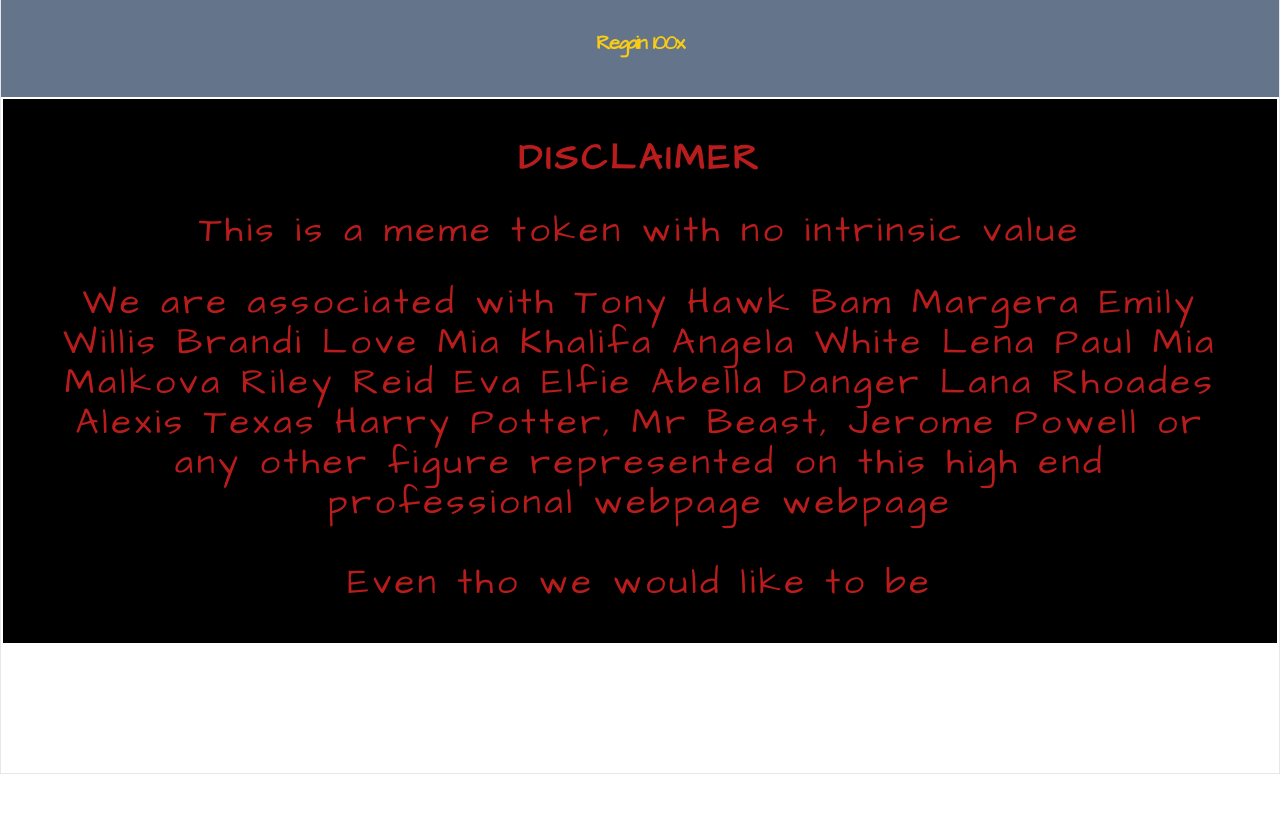
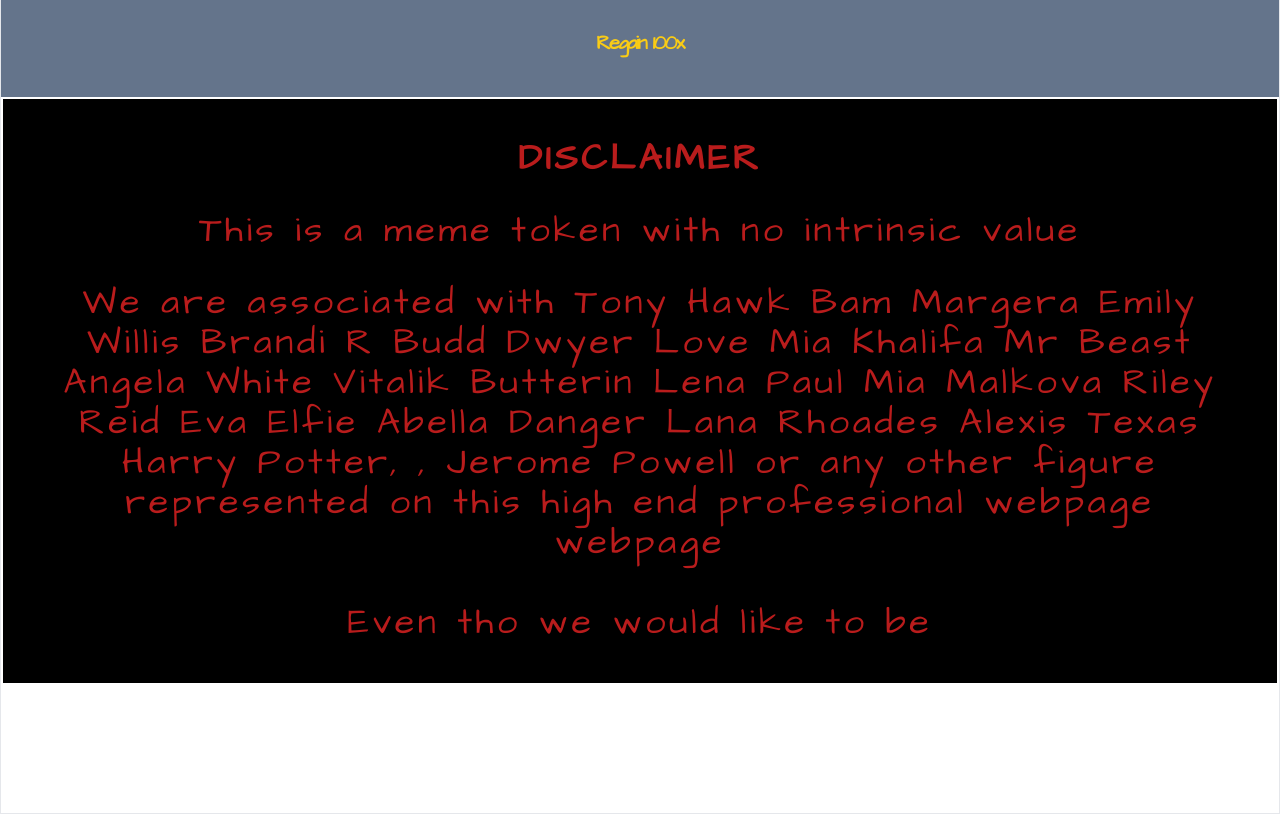
Before and after one commit to hppmb1000i/hppmb1000i.com, a website: page dist/index.html in a window 1280 px wide. Shown: the part 5065-5879 px from the top of the page. Before the commit the page ends 5839 px from the top, so only its background shows below. Drawn offline with Linux system fonts and the light colour scheme.

Commit message:
Update index.html

```diff
--- a/dist/index.html
+++ b/dist/index.html
@@ -378,10 +378,11 @@
                     This is a meme token with no intrinsic value
                   </p>
                   We are associated with Tony Hawk Bam Margera Emily Willis
-                  Brandi Love Mia Khalifa Angela White Lena Paul Mia Malkova
-                  Riley Reid Eva Elfie Abella Danger Lana Rhoades Alexis Texas
-                  Harry Potter, Mr Beast, Jerome Powell or any other figure
-                  represented on this high end professional webpage webpage
+                  Brandi R Budd Dwyer Love Mia Khalifa Mr Beast Angela White
+                  Vitalik Butterin Lena Paul Mia Malkova Riley Reid Eva Elfie
+                  Abella Danger Lana Rhoades Alexis Texas Harry Potter, , Jerome
+                  Powell or any other figure represented on this high end
+                  professional webpage webpage
 
                   <p class="mt-10">Even tho we would like to be</p>
                 </div>
```
